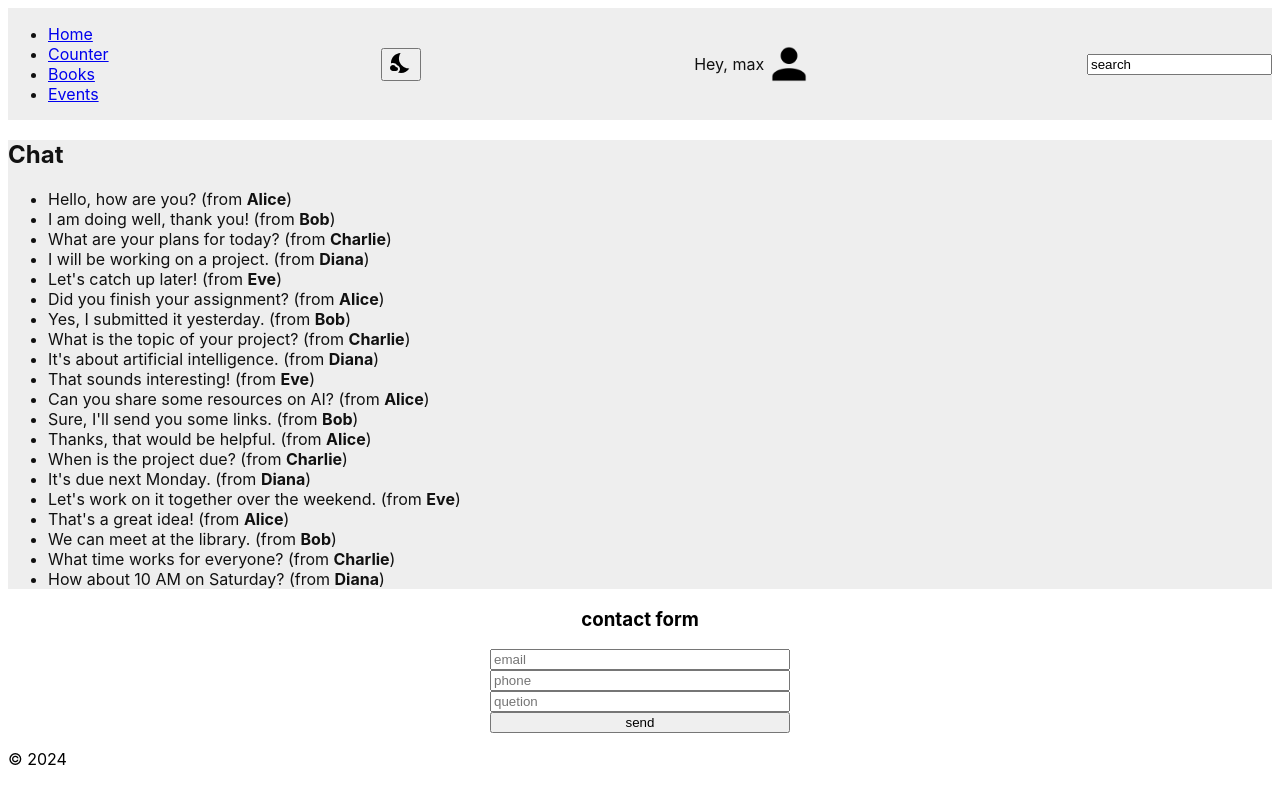
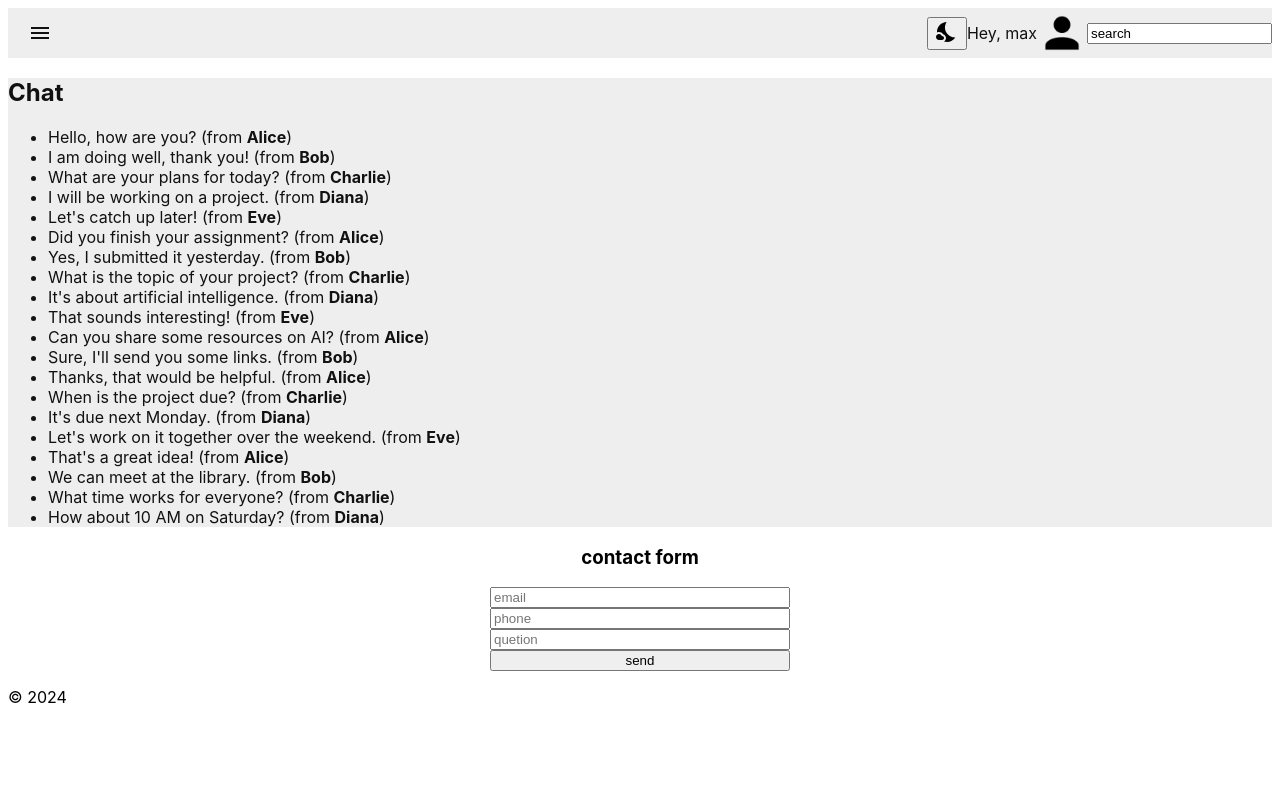
Before and after one commit to DimPack/reactVitaPractic, a React (Vite) app: page / in a window 1280 px wide. Built offline with nearby package versions, Linux system fonts and the light colour scheme.

Commit message:
add NavMenu with burger

```diff
--- a/src/components/Header/Header.module.scss
+++ b/src/components/Header/Header.module.scss
@@ -1,7 +1,7 @@
 @use "/src/assets/common/styles/templates" as *;
 .header {
   display: flex;
-  justify-content: space-between;
+  justify-content: flex-end;
   align-items: center;
 }
 .avatar {
@@ -20,3 +20,8 @@
 .dark {
   @extend %dark;
 }
+.open {
+  margin-left: 20px;
+  margin-right: auto;
+  cursor: pointer;
+}
--- a/src/components/Header/index.jsx
+++ b/src/components/Header/index.jsx
@@ -1,7 +1,7 @@
 import { useContext, useState, useEffect, useCallback } from "react";
 import cx from "classnames";
 
-import { WbSunny, NightsStay } from "@mui/icons-material";
+import { WbSunny, NightsStay, Menu } from "@mui/icons-material";
 import styles from "./Header.module.scss";
 import { UserContext, ThemeContext } from "../../context";
 import NavMenu from "../NavMenu";
@@ -10,6 +10,7 @@ import CONSTANTS from "../../constants";
 const { THEME } = CONSTANTS;
 
 const Header = () => {
+  const [isMenuOpen, setIsMenuOpen] = useState(false);
   const [text, setText] = useState("search");
 
   const { login, avatar } = useContext(UserContext);
@@ -34,7 +35,8 @@ const Header = () => {
   });
   return (
     <header className={classNames}>
-      <NavMenu />
+      <Menu className={styles.open} onClick={() => setIsMenuOpen(true)}/>
+      <NavMenu stateMenu={[isMenuOpen, setIsMenuOpen]}/>
       <button onClick={handleTheme}>
         {theme === THEME.LIGHT ? <NightsStay /> : <WbSunny />}
       </button>
--- /dev/null
+++ b/src/components/NavMenu/NavMenu.module.scss
@@ -0,0 +1,38 @@
+$width: 200px;
+.nav {
+  width: $width;
+  background-color: pink;
+  position: fixed;
+  padding-top: 35px;
+  top: 0;
+  bottom: 0;
+  // left: 0;
+  left: -$width;
+  transition: left .5s;
+  ul {
+    list-style: none;
+    margin: 0;
+    padding: 0;
+    li {
+      margin-bottom: 10px;
+      & > a {
+        display: block;
+        padding: 10px;
+        text-decoration: none;
+        &:hover {
+            background-color: #ffffff55;
+        }
+      }
+    }
+  }
+}
+.close {
+    position: absolute;
+    right: 5px;
+    top: 5px;
+    cursor: pointer;
+}
+
+.openMenu {
+  left: 0;
+}
--- a/src/components/NavMenu/index.jsx
+++ b/src/components/NavMenu/index.jsx
@@ -1,8 +1,16 @@
 import { NavLink } from "react-router-dom";
+import cx from "classnames";
+import CloseIcon from "@mui/icons-material/Close";
+import styles from "./NavMenu.module.scss";
 
-const NavMenu = () => {
+const NavMenu = (props) => {
+  const {
+    stateMenu: [isMenuOpen, setIsMenuOpen],
+  } = props;
+  const classNames = cx(styles.nav, { [styles.openMenu]: isMenuOpen });
   return (
-    <nav>
+    <nav className={classNames}>
+      <CloseIcon className={styles.close} onClick={()=>setIsMenuOpen(false)}/>
       <ul>
         <li>
           <NavLink to="/">Home</NavLink>
```
